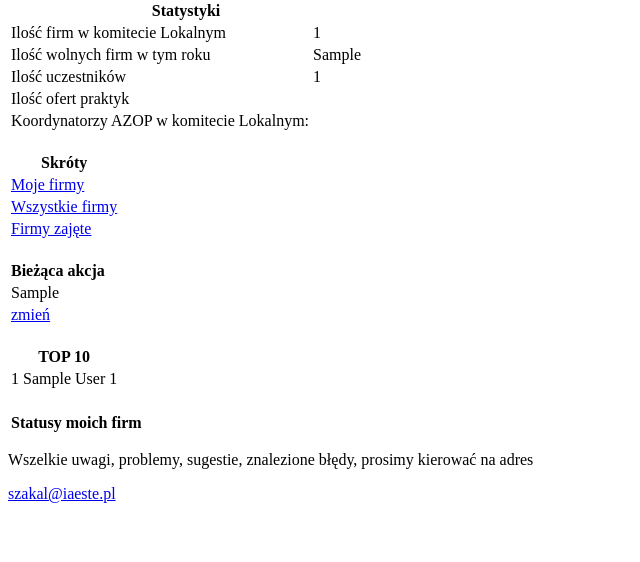
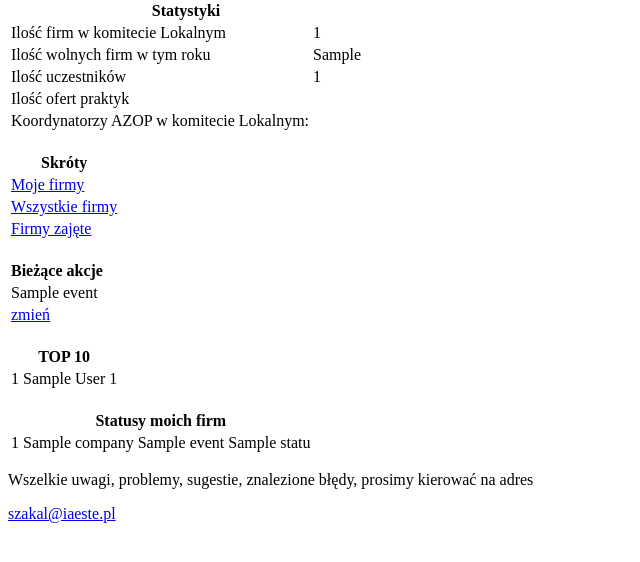
Before and after one commit to IAESTE-AGH/szakal, a Django app: template main/templates/home.html in a window 1280 px wide. Shown: the part 172-734 px from the top of the page, without its empty margins (0-640 px from the left). Run offline with Django 3.2, Linux system fonts and the light colour scheme; the template is opened without the code that fills it: most values are stand-ins (such as "Sample title", 1, 10 or a date in 2020); data that the repository does not hold is empty.

Commit message:
feat: home alpha-version, ref #13

```diff
--- a/main/templates/company.html
+++ b/main/templates/company.html
@@ -4,7 +4,7 @@
 <h2>{{ request.user.username }}</h2>
 
 {% for company in object_list %}
-<p>{{ company.id }} | {{ company.name }} <- {{ company.user.username }}</p>
+<p>{{ forloop.counter }} | {{ company.name }} <- {{ company.user.username }}</p>
 <p>{{ company.created_at }} ||| {{ company.updated_at }}</p>
 {% endfor %}
 
--- a/main/templates/home.html
+++ b/main/templates/home.html
@@ -44,7 +44,7 @@
             <tbody>
             <tr>
                 <td>
-                    <a href="/company/">Moje firmy</a>
+                    <a href="/company/my">Moje firmy</a>
                 </td>
             </tr>
 
@@ -56,7 +56,7 @@
 
             <tr>
                 <td>
-                    <a href="/company/">Firmy zajęte</a>
+                    <a href="/company/taken">Firmy zajęte</a>
                 </td>
             </tr>
             </tbody>
@@ -67,19 +67,18 @@
         <table id="currentAction" class="table">
             <thead>
             <tr>
-                <th>Bieżąca akcja</th>
+                <th>Bieżące akcje</th>
             </tr>
             </thead>
             <tbody>
+            {% for event in events.currentEvents %}
+                <tr>
+                    <td>{{ event }}</td>
+                </tr>
+            {% endfor %}
             <tr>
                 <td>
-                    {{ events.currentEvent }}
-                </td>
-            </tr>
-            <tr>
-                <td>
-                    <!-- TODO -->
-                    <a href=".">zmień</a>
+                    <a href="/event/">zmień</a>
                 </td>
             </tr>
             </tbody>
@@ -107,17 +106,29 @@
         <br>
 
         <table id="myCompaniesStates" class="table">
-            <tbody>
+            <thead>
             <tr>
-                <th>Statusy moich firm</th>
+                <th colspan="4">Statusy moich firm</th>
             </tr>
 
+            </thead>
+            <tbody>
+            {% for company in myCompanies %}
+                <tr>
+                    <td>{{ forloop.counter }}</td>
+                    <td>{{ company.company.name }}</td>
+                    <td>{{ company.event.name }}</td>
+                    <td>{{ company.status.name }}</td>
+                </tr>
+            {% empty %}
+                <tr>
+                    <td>
+                        <h4>Nie masz żadnych firm</h4>
+                        <a href="/contact/add">Zmień to!</a>
+                    </td>
+                </tr>
+            {% endfor %}
             </tbody>
-            <thead>
-            <tr>
-                <!-- TODO -->
-            </tr>
-            </thead>
         </table>
     </main>
 
```
Also changed, not shown: main/templates/event.html (+11 -6 lines).
